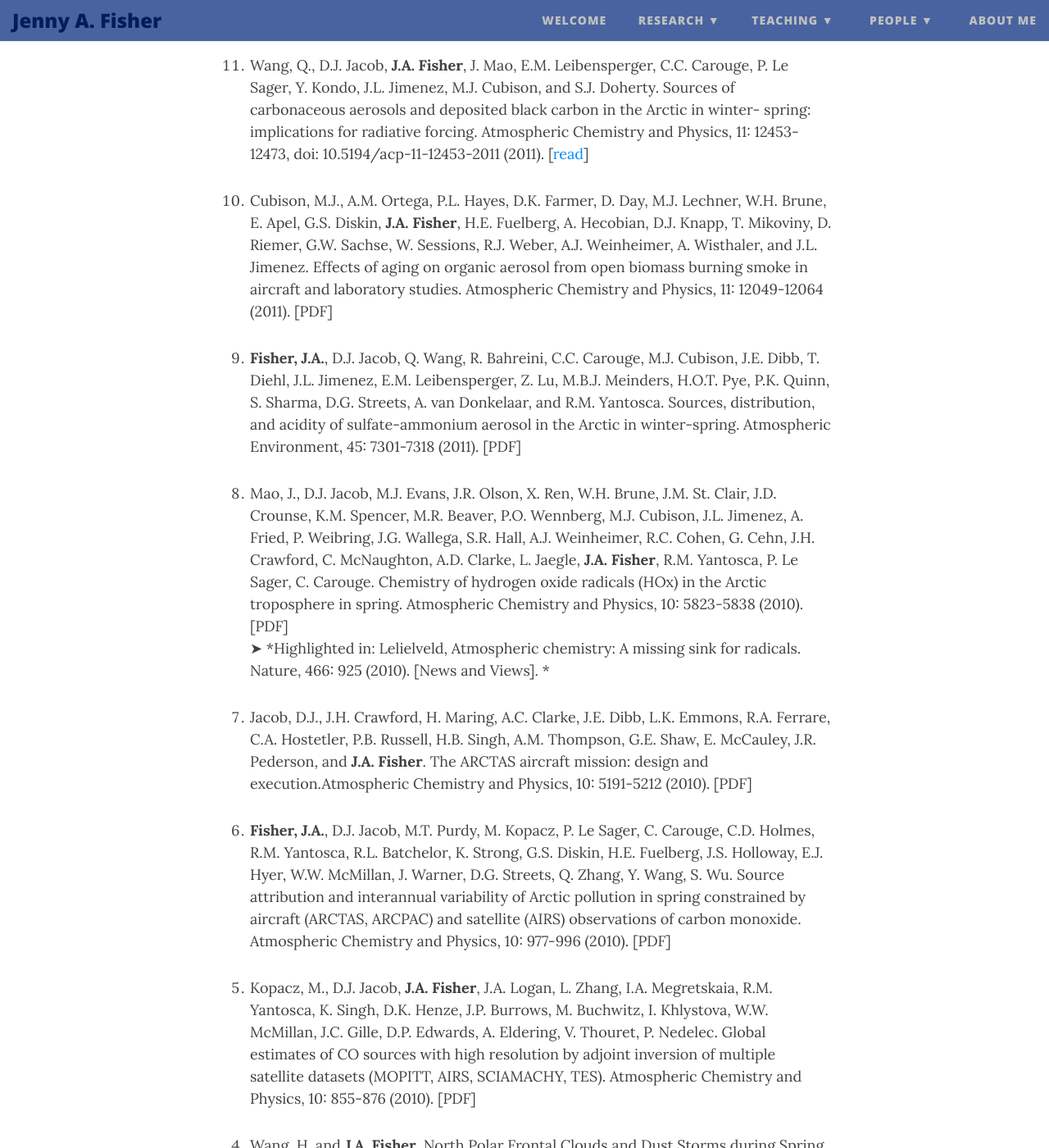
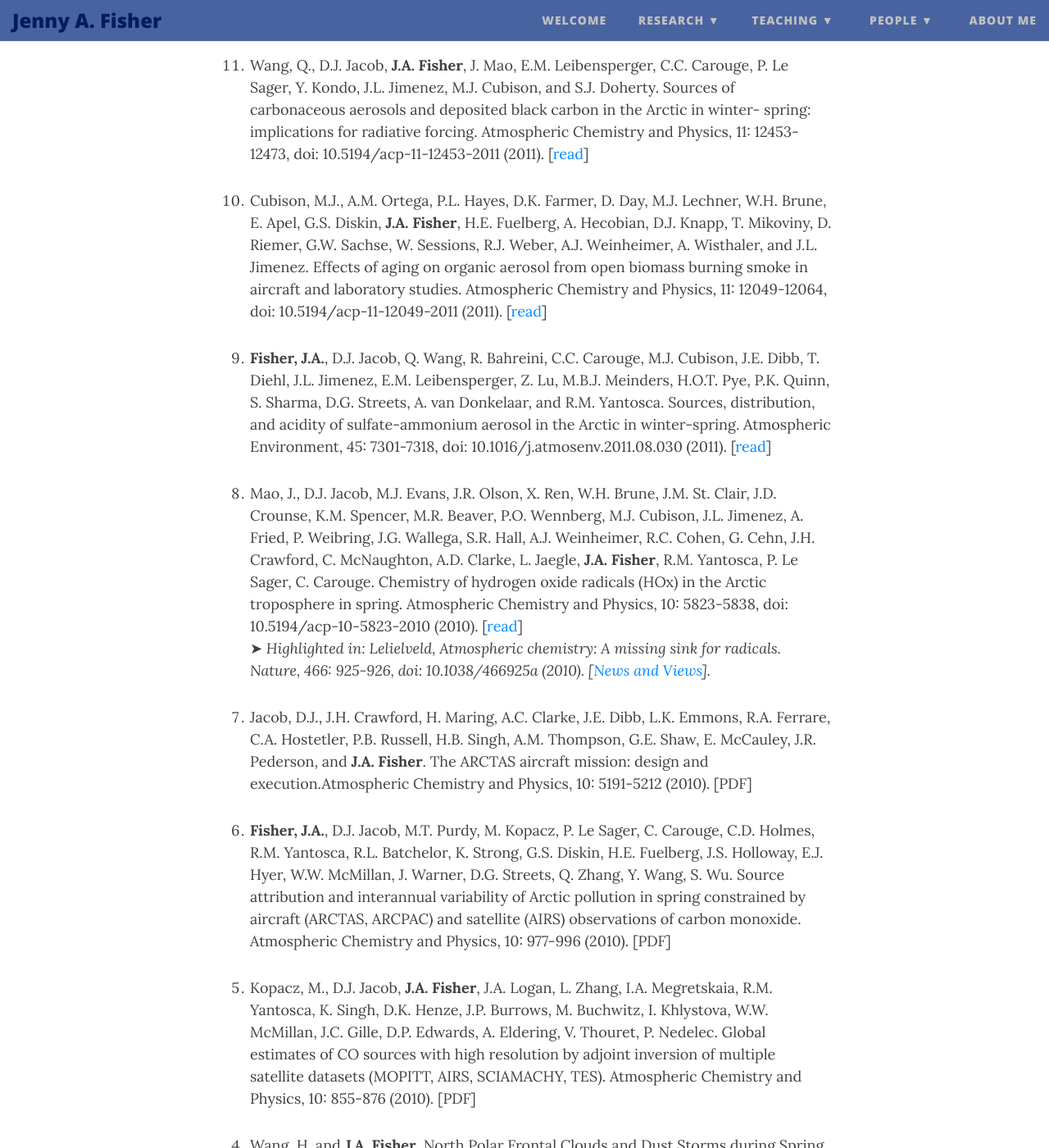
Before and after one commit to jennyfisher/jennyfisher.github.io, a Jekyll site: the page built from publications.md, in a window 1280 px wide and 1400 px high, scrolled down 5264 px. Shown: the whole window at 82% size. Built offline with Jekyll 4.4.1, drawn with Linux system fonts in a browser that asks for light colours; nearby versions of some CDN libraries.

Commit message:
Update publications.md

```diff
--- a/publications.md
+++ b/publications.md
@@ -69,12 +69,12 @@ title: Publications
 
 11. Wang, Q., D.J. Jacob, **J.A. Fisher**, J. Mao, E.M. Leibensperger, C.C. Carouge, P. Le Sager, Y. Kondo, J.L. Jimenez, M.J. Cubison, and S.J. Doherty. Sources of carbonaceous aerosols and deposited black carbon in the Arctic in winter- spring: implications for radiative forcing. Atmospheric Chemistry and Physics, 11: 12453-12473, doi: 10.5194/acp-11-12453-2011 (2011). [[read](https://doi.org/10.5194/acp-11-12453-2011)]
 
-10. Cubison, M.J., A.M. Ortega, P.L. Hayes, D.K. Farmer, D. Day, M.J. Lechner, W.H. Brune, E. Apel, G.S. Diskin, **J.A. Fisher**, H.E. Fuelberg, A. Hecobian, D.J. Knapp, T. Mikoviny, D. Riemer, G.W. Sachse, W. Sessions, R.J. Weber, A.J. Weinheimer, A. Wisthaler, and J.L. Jimenez. Effects of aging on organic aerosol from open biomass burning smoke in aircraft and laboratory studies. Atmospheric Chemistry and Physics, 11: 12049-12064 (2011). [PDF]
+10. Cubison, M.J., A.M. Ortega, P.L. Hayes, D.K. Farmer, D. Day, M.J. Lechner, W.H. Brune, E. Apel, G.S. Diskin, **J.A. Fisher**, H.E. Fuelberg, A. Hecobian, D.J. Knapp, T. Mikoviny, D. Riemer, G.W. Sachse, W. Sessions, R.J. Weber, A.J. Weinheimer, A. Wisthaler, and J.L. Jimenez. Effects of aging on organic aerosol from open biomass burning smoke in aircraft and laboratory studies. Atmospheric Chemistry and Physics, 11: 12049-12064, doi: 10.5194/acp-11-12049-2011 (2011). [[read](https://doi.org/10.5194/acp-11-12049-2011)]
 
-9. **Fisher, J.A.**, D.J. Jacob, Q. Wang, R. Bahreini, C.C. Carouge, M.J. Cubison, J.E. Dibb, T. Diehl, J.L. Jimenez, E.M. Leibensperger, Z. Lu, M.B.J. Meinders, H.O.T. Pye, P.K. Quinn, S. Sharma, D.G. Streets, A. van Donkelaar, and R.M. Yantosca. Sources, distribution, and acidity of sulfate-ammonium aerosol in the Arctic in winter-spring. Atmospheric Environment, 45: 7301-7318 (2011). [PDF]
+9. **Fisher, J.A.**, D.J. Jacob, Q. Wang, R. Bahreini, C.C. Carouge, M.J. Cubison, J.E. Dibb, T. Diehl, J.L. Jimenez, E.M. Leibensperger, Z. Lu, M.B.J. Meinders, H.O.T. Pye, P.K. Quinn, S. Sharma, D.G. Streets, A. van Donkelaar, and R.M. Yantosca. Sources, distribution, and acidity of sulfate-ammonium aerosol in the Arctic in winter-spring. Atmospheric Environment, 45: 7301-7318, doi: 10.1016/j.atmosenv.2011.08.030 (2011). [[read](https://doi.org/10.1016/j.atmosenv.2011.08.030)]
 
-8. Mao, J., D.J. Jacob, M.J. Evans, J.R. Olson, X. Ren, W.H. Brune, J.M. St. Clair, J.D. Crounse, K.M. Spencer, M.R. Beaver, P.O. Wennberg, M.J. Cubison, J.L. Jimenez, A. Fried, P. Weibring, J.G. Wallega, S.R. Hall, A.J. Weinheimer, R.C. Cohen, G. Cehn, J.H. Crawford, C. McNaughton, A.D. Clarke, L. Jaegle, **J.A. Fisher**, R.M. Yantosca, P. Le Sager, C. Carouge. Chemistry of hydrogen oxide radicals (HOx) in the Arctic troposphere in spring. Atmospheric Chemistry and Physics, 10: 5823-5838 (2010). [PDF]<br/>
-➤ *Highlighted in: Lelielveld, Atmospheric chemistry: A missing sink for radicals. Nature, 466: 925 (2010). [News and Views]. *
+8. Mao, J., D.J. Jacob, M.J. Evans, J.R. Olson, X. Ren, W.H. Brune, J.M. St. Clair, J.D. Crounse, K.M. Spencer, M.R. Beaver, P.O. Wennberg, M.J. Cubison, J.L. Jimenez, A. Fried, P. Weibring, J.G. Wallega, S.R. Hall, A.J. Weinheimer, R.C. Cohen, G. Cehn, J.H. Crawford, C. McNaughton, A.D. Clarke, L. Jaegle, **J.A. Fisher**, R.M. Yantosca, P. Le Sager, C. Carouge. Chemistry of hydrogen oxide radicals (HOx) in the Arctic troposphere in spring. Atmospheric Chemistry and Physics, 10: 5823-5838, doi: 10.5194/acp-10-5823-2010 (2010). [[read](https://doi.org/10.5194/acp-10-5823-2010)] <br/>
+➤ *Highlighted in: Lelielveld, Atmospheric chemistry: A missing sink for radicals. Nature, 466: 925-926, doi: 10.1038/466925a (2010). [[News and Views](https://doi.org/10.1038/466925a)].*
 
 7. Jacob, D.J., J.H. Crawford, H. Maring, A.C. Clarke, J.E. Dibb, L.K. Emmons, R.A. Ferrare, C.A. Hostetler, P.B. Russell, H.B. Singh, A.M. Thompson, G.E. Shaw, E. McCauley, J.R. Pederson, and **J.A. Fisher**. The ARCTAS aircraft mission: design and execution.Atmospheric Chemistry and Physics, 10: 5191-5212 (2010). [PDF]
 
```
